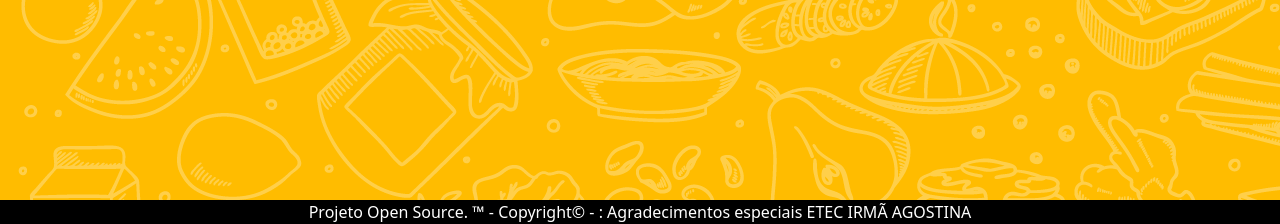
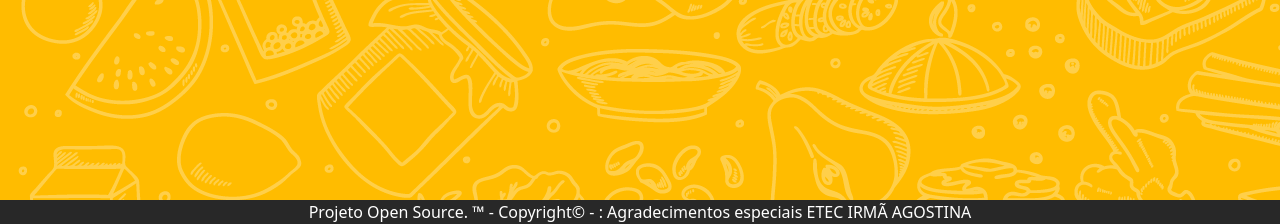
Before and after one commit to DougT13/siteTCC, a PHP site: page /cantinaapi/pedidos.php in a window 1280 px wide. Shown: the part 576-800 px from the top of the page. Run offline with PHP 8.4, Linux system fonts and the light colour scheme; data that the repository does not hold is empty.

Commit message:
Alterações no footer

```diff
--- a/Gerenciamento.php
+++ b/Gerenciamento.php
@@ -48,7 +48,7 @@
 		 left: 0;
 		 bottom: 0;
 		 width: 100%;
-		 background-color: black;
+		 background-color: rgb(40,40,40);
 		 color: white;
 		 text-align: center;
 		}
--- a/bd_cantina.sql
+++ b/bd_cantina.sql
@@ -21,7 +21,7 @@ DROP DATABASE IF EXISTS Cantina;
 	CREATE TABLE Clientes(
 		IDCliente INT auto_increment NOT NULL PRIMARY KEY,
 		Nome VARCHAR(100) NOT NULL,
-		Telefone BIGINT(14) NOT NULL,
+		Telefone BIGINT(14) NOT NULL UNIQUE KEY,
 		Email VARCHAR(100) NOT NULL UNIQUE KEY,
         Senha VARCHAR(100) NOT NULL
 );
@@ -69,9 +69,9 @@ DROP DATABASE IF EXISTS Cantina;
 	);
 
 	INSERT INTO Clientes
-	VALUES(null, 'Jailson Mendes', '(11)99632-0258', 'jailson@mendes.com', '123pato'),
+	VALUES(null, 'Jailson Mendes', '(12)99632-0258', 'jailson@mendes.com', '123pato');
 	(null, 'Manel Solucoes', '(11)96969-6969', 'manel@solucao.com', '123manel'),
-	(null, 'Dogla Gay Hetero', '(11)91313-2222', 'dogla@serelepe.com', '123dogla');
+	VALUES(null, 'Dogla Gay Hetero', '(11)91313-2222', 'dogla@serelepe.com', '123dogla');
 
 	INSERT INTO Pedidos
 	VALUES(null, '1', '2005-05-01', '80'),
--- a/formulario.php
+++ b/formulario.php
@@ -78,7 +78,7 @@
 		 left: 0;
 		 bottom: 0;
 		 width: 100%;
-		 background-color: black;
+		 background-color: rgb(40,40,40);
 		 color: white;
 		 text-align: center;
 		}
--- a/login.php
+++ b/login.php
@@ -76,7 +76,7 @@
 		 left: 0;
 		 bottom: 0;
 		 width: 100%;
-		 background-color: black;
+		 background-color: rgb(40,40,40);
 		 color: white;
 		 text-align: center;
 		}
--- a/login_erro.php
+++ b/login_erro.php
@@ -76,7 +76,7 @@
 		 left: 0;
 		 bottom: 0;
 		 width: 100%;
-		 background-color: black;
+		 background-color: rgb(40,40,40);
 		 color: white;
 		 text-align: center;
 		}
--- a/pedidos.php
+++ b/pedidos.php
@@ -60,7 +60,7 @@
 		 left: 0;
 		 bottom: 0;
 		 width: 100%;
-		 background-color: black;
+		 background-color: rgb(40,40,40);
 		 color: white;
 		 text-align: center;
 		}
```
